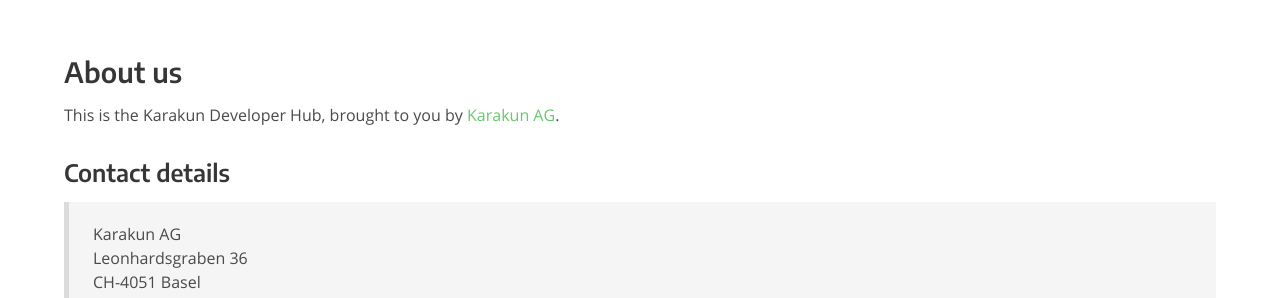
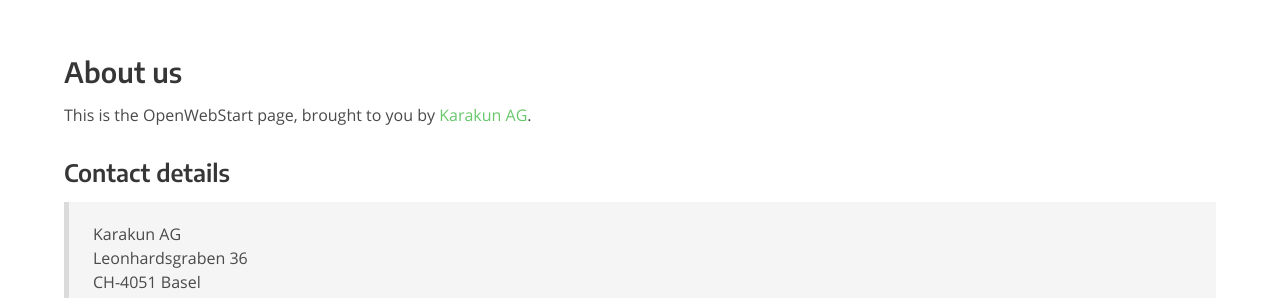
Before and after one commit to karakun/openwebstart-page, a Jekyll site: the page built from about.md, in a window 1280 px wide. Shown: the part 482-780 px from the top of the page. Built offline with Jekyll 4.4.1, drawn with Linux system fonts in a browser that asks for light colours; comment, search, counter and statistics services are not loaded.

Commit message:
remove developer hub from about and use https in link

```diff
--- a/_layouts/about.html
+++ b/_layouts/about.html
@@ -2,7 +2,7 @@
 layout: article
 ---
 <h2>About us</h2>
-<p>This is the Karakun Developer Hub, brought to you by <a href="https://www.karakun.com" target="_blank">Karakun AG</a>.</p>
+<p>This is the OpenWebStart page, brought to you by <a href="https://www.karakun.com" target="_blank">Karakun AG</a>.</p>
 
 <h3>Contact details</h3>
 <blockquote>
```
Also changed, not shown: index.md (+1 -1 lines).
